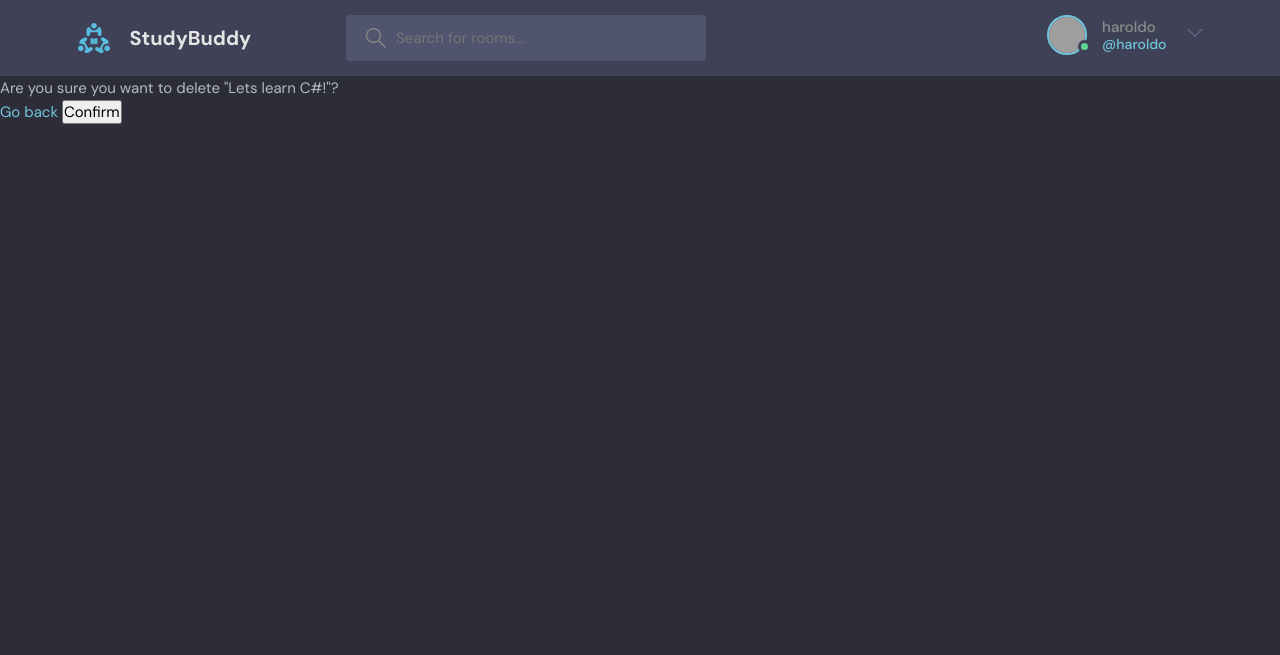
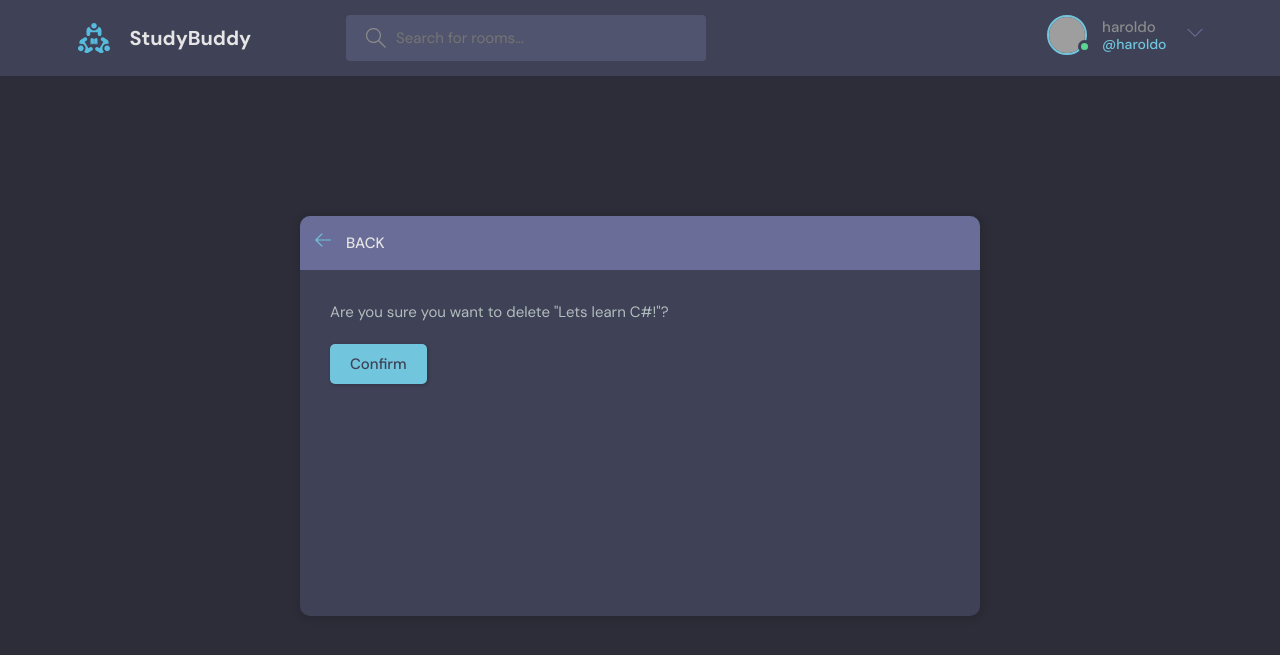
Before and after one commit to haroldojunios/TraversyMediaDjango-studybud, a Django app: page /delete-room/7/ in a window 1280 px wide. Shown: the top 655 px of the page. Run offline with Django 3.2, Linux system fonts and the light colour scheme; a user stored in the database is signed in; data comes from the database, SQL or seed files in the repository; both versions use the stored data as it was after the commit; grey boxes are pictures that could not be loaded.

Commit message:
Theme installation on delete page

```diff
--- a/base/templates/base/delete.html
+++ b/base/templates/base/delete.html
@@ -1,10 +1,37 @@
-{% extends 'main.html' %}
+{% extends "main.html" %}
 
 {% block content %}
-<form action="" method="post">
-  {% csrf_token %}
-  <p>Are you sure you want to delete "{{obj}}"?</p>
-  <a href="{{request.META.HTTP_REFERER}}">Go back</a>
-  <input type="submit" value="Confirm">
-</form>
+<main class="delete-item layout">
+  <div class="container">
+    <div class="layout__box">
+      <div class="layout__boxHeader">
+        <div class="layout__boxTitle">
+          <a href="{{request.META.HTTP_REFERER}}">
+            <svg version="1.1" xmlns="http://www.w3.org/2000/svg" width="32"
+              height="32" viewbox="0 0 32 32">
+              <title>arrow-left</title>
+              <path
+                d="M13.723 2.286l-13.723 13.714 13.719 13.714 1.616-1.611-10.96-10.96h27.625v-2.286h-27.625l10.965-10.965-1.616-1.607z">
+              </path>
+            </svg>
+          </a>
+          <h3>Back</h3>
+        </div>
+      </div>
+      <div class="layout__body">
+        <form class="form" action="" method="post">
+          {% csrf_token %}
+          <div class="form__group">
+            <p>Are you sure you want to delete "{{obj}}"?</p>
+          </div>
+
+          <div class="for__group">
+            <input class="btn btn--main" type="submit" value="Confirm" />
+          </div>
+
+        </form>
+      </div>
+    </div>
+  </div>
+</main>
 {% endblock content %}
```
Also changed, not shown: base/templates/base/room.html (+8 -6 lines), db.sqlite3.
